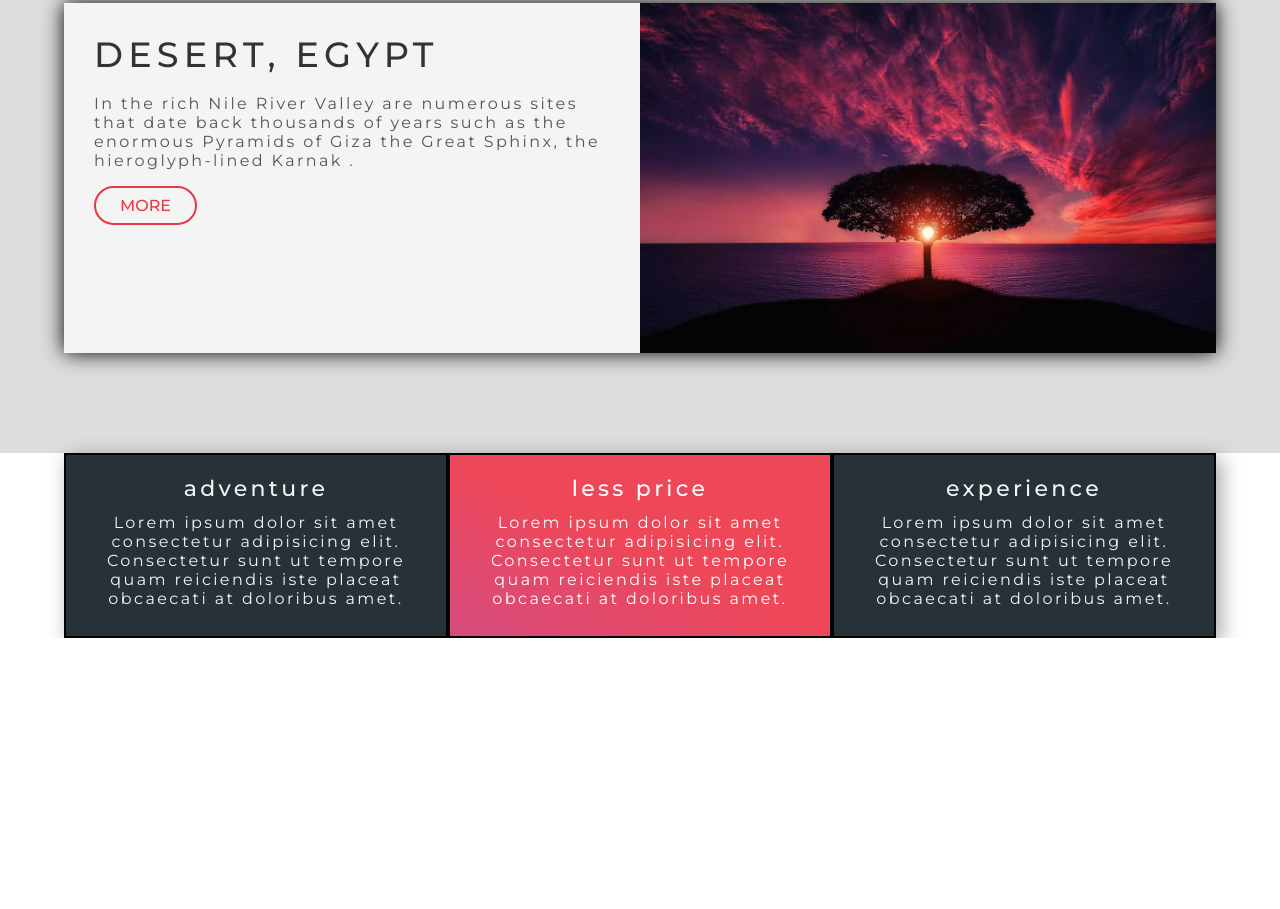
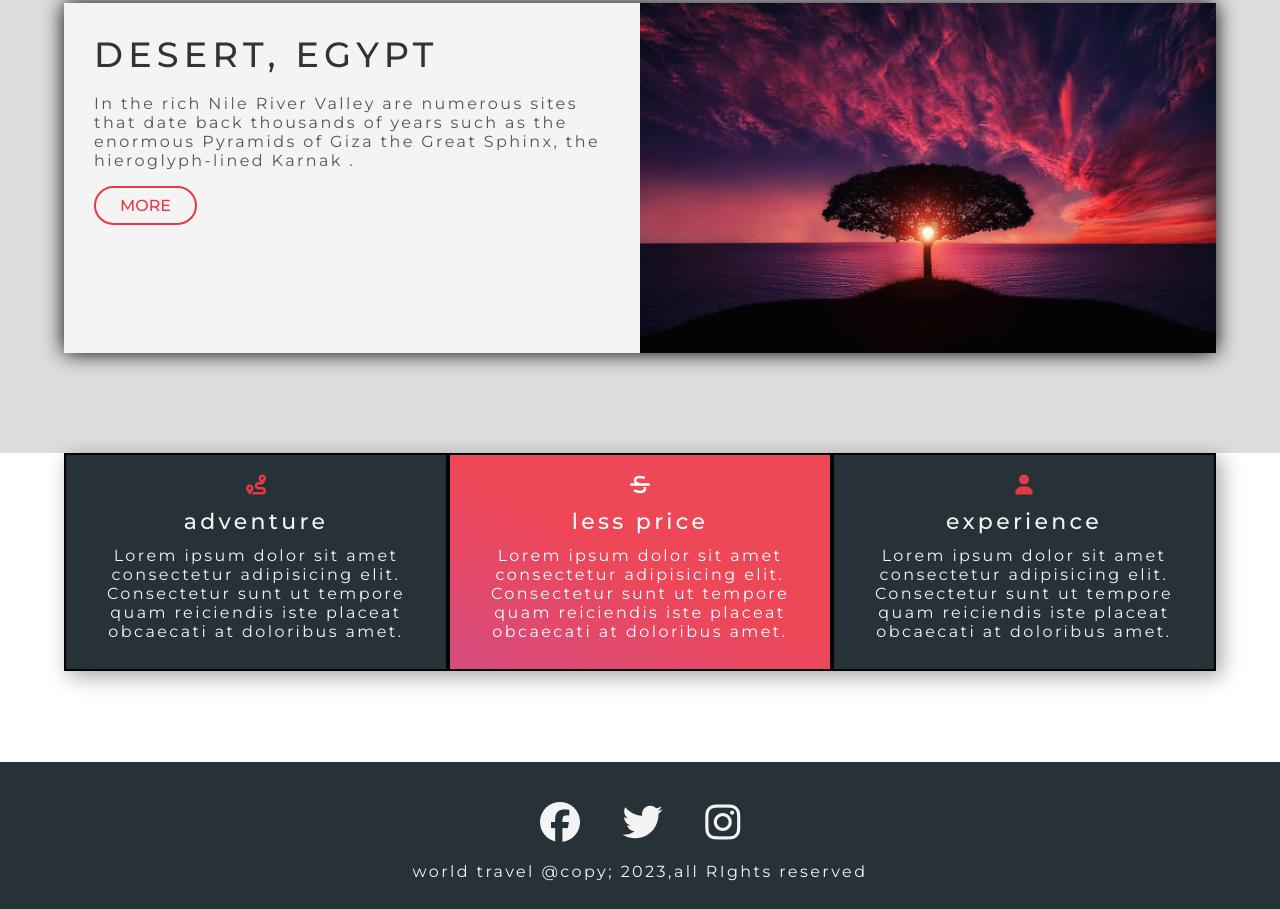
Before and after one commit to mdraihanhasan201/HTML, a plain HTML site: page website/index.html in a window 1280 px wide. Shown: the part 1307-2216 px from the top of the page. Before the commit the page ends 1945 px from the top, so only its background shows below. Drawn offline with Linux system fonts and the light colour scheme.

Commit message:
Add files via upload
updated

Signed-off-by: md rayhan islam <111277475+mdraihanhasan201@users.noreply.github.com>

```diff
--- a/website/css/style.css
+++ b/website/css/style.css
@@ -261,4 +261,16 @@ html{
     content: '';
     display: block;
     clear: both;
+
 }
+.fotter{
+    background-color: #263238;
+    color: #f4f4f4;
+    padding: 2rem;
+    text-align: center;
+
+}
+.social-media-link i{
+    margin: 2rem;
+
+}
--- a/website/index.html
+++ b/website/index.html
@@ -7,28 +7,21 @@
     <meta name="viewport" content="width=device-width, initial-scale=1.0">
     <title>travel website</title>
     <link rel="stylesheet" href="./css/style.css">
+    <script src="https://kit.fontawesome.com/d4baa72735.js" crossorigin="anonymous"></script>
 </head>
 
 <body>
     <header class="header">
         <nav class="navbar">
             <div class="container">
-
                 <h1 class="logo  lg-heading">WT</h1>
                 <ul class="nav-items">
                     <li class="li-items"><a href="./index.html">home</a></li>
                     <li class="li-items"><a href="./about.html">about</a></li>
                     <li class="li-items"><a href="./contact.html">contact</a></li>
-
                 </ul>
 
-
-
-
-
             </div>
-
-
         </nav>
 
         <div class="header-content">
@@ -38,25 +31,13 @@
                 with a unique experience and various different facilities. </p>
 
             <a href="#" class="btn btn-primary text-red md-heading"> Explore Places</a>
-
-
         </div>
-
-
-
-
-
     </header>
 
     <section class="showcase">
         <div class="container">
-
-
             <div class="row row1">
                 <div class="img-box"><img src="./image/showcase-photo3.jpg" alt="img-dec"></div>
-
-
-
                 <div class="text-box ">
 
                     <h2 class="lg-heading  text-black "> DEGANVY, U.K</h2>
@@ -67,41 +48,19 @@
 
                 </div>
             </div>
-
-
             <div class="row row2">
                 <div class="img-box"><img src="./image/showcase-photo1.jpg" alt=""></div>
-
-
                 <div class="text-box">
                     <h2 class="lg-heading text-black">DESERT, EGYPT</h2>
-
                     <p class="text-gray">
                         In the rich Nile River Valley are numerous sites that date back thousands of years such as the
                         enormous Pyramids of Giza the Great Sphinx, the hieroglyph-lined Karnak .
                     </p>
                     <a href="./about.html" class="btn btn-secondry"> more</a>
-
-
-
-
-
                 </div>
             </div>
-
-
-
         </div>
-
-
-
     </section>
-
-
-
-
-
-
 
     <section class="featuers">
 
@@ -110,49 +69,45 @@
 
             <div class="box-wrapper">
 
-
-
                 <div class=" box box-1">
-
+                    <i class="fa-solid fa-route fa-2x text-red"></i>
+                    <br><br>
                     <h2 class="md-heading">adventure</h2>
                     <p>Lorem ipsum dolor sit amet consectetur adipisicing elit. Consectetur sunt ut tempore quam
                         reiciendis iste placeat obcaecati at doloribus amet.</p>
                 </div>
+
                 <div class=" box box-2">
-
+                    <i class="fa-solid fa-strikethrough fa-2x"></i>
+                    <br><br>
                     <h2 class="md-heading">less price</h2>
                     <p>Lorem ipsum dolor sit amet consectetur adipisicing elit. Consectetur sunt ut tempore quam
                         reiciendis iste placeat obcaecati at doloribus amet.</p>
                 </div>
+
                 <div class=" box box-3">
-
+                    <i class="fa-solid fa-user fa-2x text-red"></i>
+                    <br><br>
                     <h2 class="md-heading">experience</h2>
                     <p>Lorem ipsum dolor sit amet consectetur adipisicing elit. Consectetur sunt ut tempore quam
                         reiciendis iste placeat obcaecati at doloribus amet.</p>
                 </div>
 
-
-
-
-
-
-
-
-
             </div>
 
+        </div>
+    </section>
+    <br><br><br><br><br><br><br>
 
-        </div>
+<footer class="fotter">
+    <div class="social-media-link">
+        <i class="fab fa-facebook fa-4x"></i>
+        <i class="fab fa-twitter fa-4x"></i>
+        <i class="fab fa-instagram fa-4x"></i>
+    </div>
+    <p> world travel @copy; 2023,all RIghts reserved</p>
 
-
-
-    </section>
-
-
-
-
-
-
+</footer>
 
 
 
```
Also changed, not shown: 4 other files.
